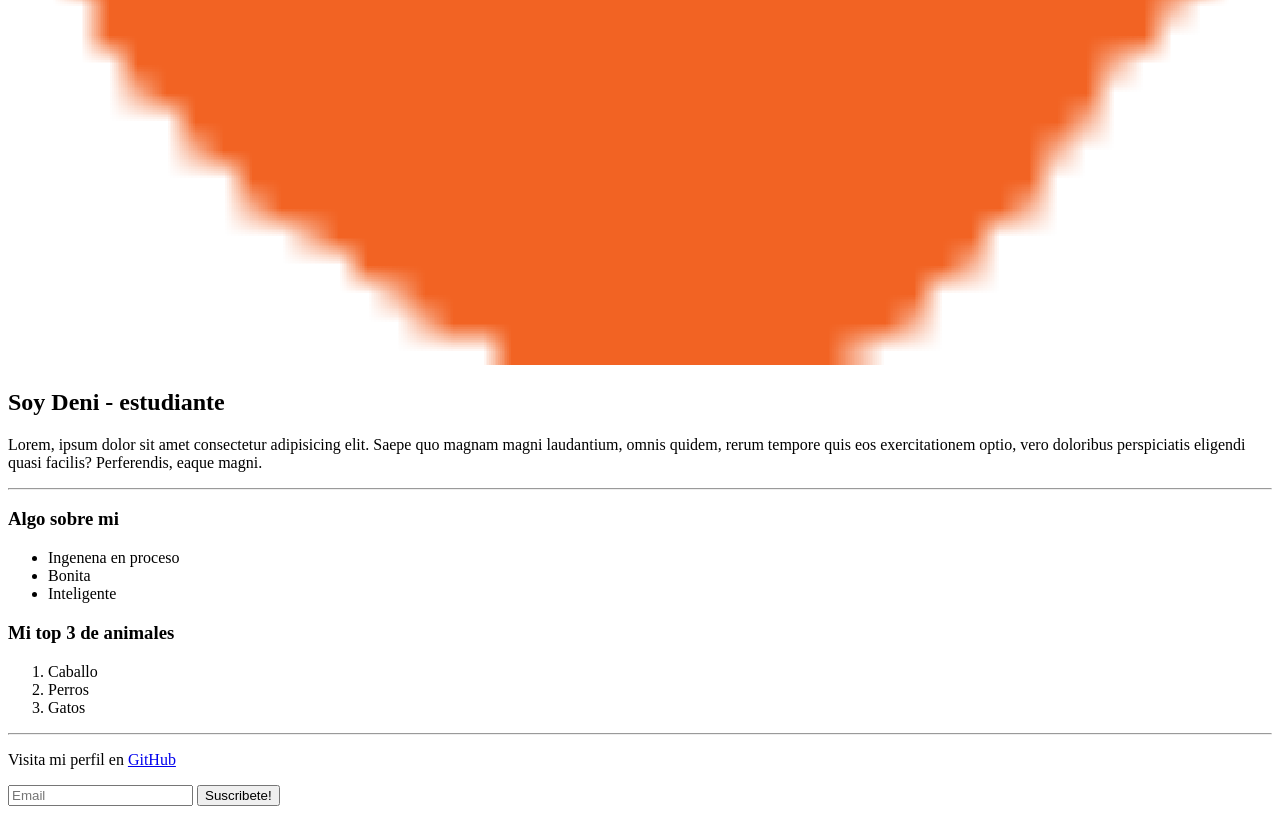
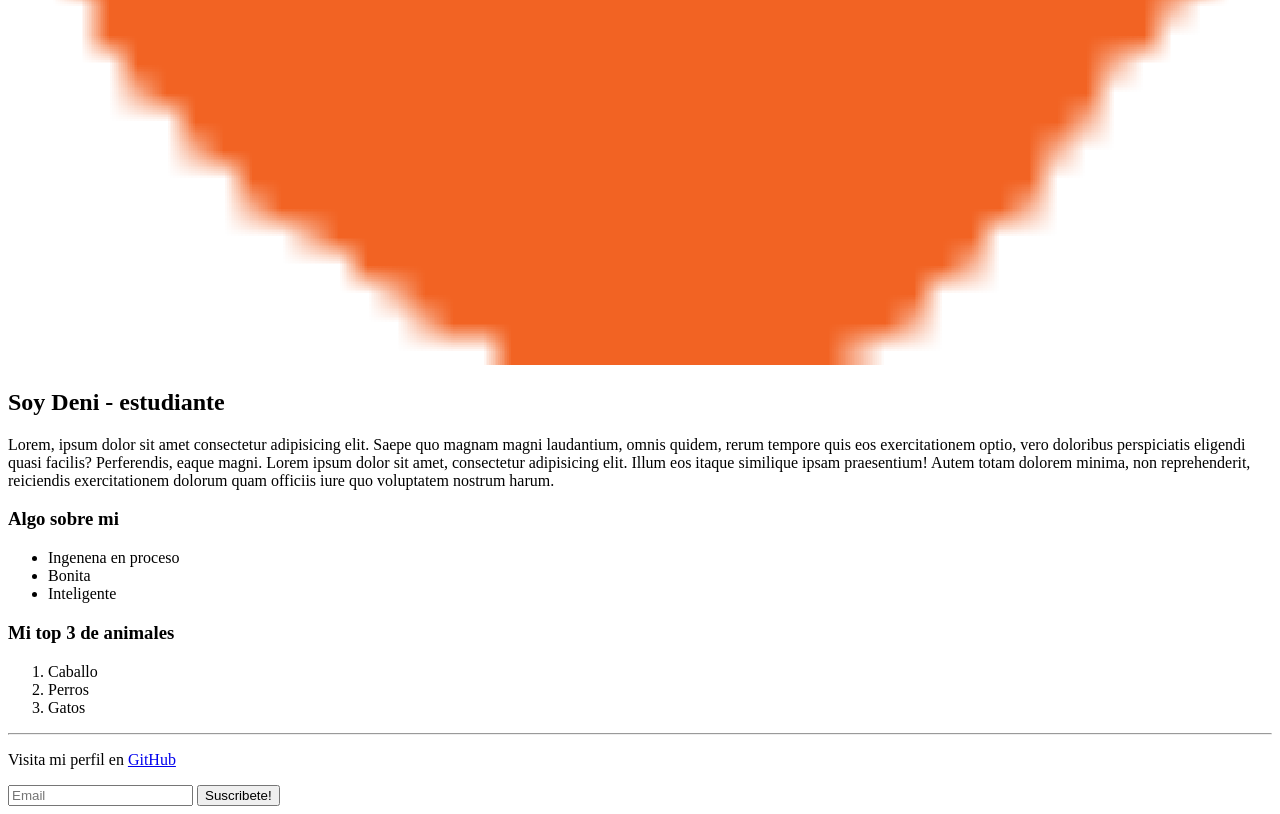
Before and after one commit to nixsbxbx/nixsbxbx.github.io, a plain HTML site: page index.html in a window 1280 px wide. Shown: the part 979-1793 px from the top of the page. Drawn offline with Linux system fonts and the light colour scheme.

Commit message:
update index.html

```diff
--- a/index.html
+++ b/index.html
@@ -17,10 +17,12 @@
 <p> Lorem, ipsum dolor sit amet consectetur adipisicing elit.
     Saepe quo magnam magni laudantium, omnis quidem, rerum tempore quis eos exercitationem optio,
     vero doloribus perspiciatis eligendi quasi facilis? Perferendis, eaque magni.
+    Lorem ipsum dolor sit amet, consectetur adipisicing elit. Illum eos itaque similique ipsam praesentium!
+    Autem totam dolorem minima, non reprehenderit,
+    reiciendis exercitationem dolorum quam officiis iure quo voluptatem nostrum harum.
 </p>
 </header>
 <section>
-<hr>
 <h3> Algo sobre mi</h3>
 <ul>
     <li> Ingenena en proceso</li>
```
